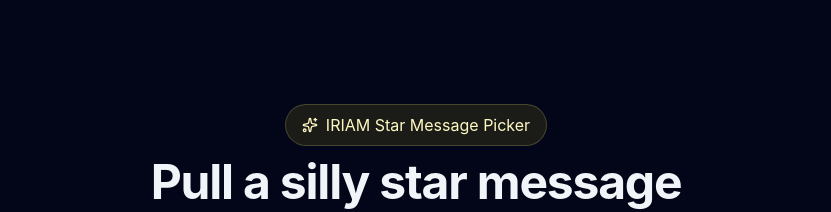
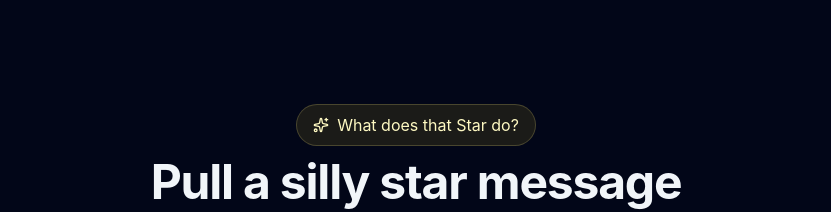
Before and after one commit to elfington-maker/iriam-star-picker, a React (Vite) app: page / in a window 1280 px wide. Shown: the top 212 px of the page, without its empty margins (224-1055 px from the left). Built offline with nearby package versions, Linux system fonts and the light colour scheme.

Commit message:
Adjusted on screen text

```diff
--- a/src/App.jsx
+++ b/src/App.jsx
@@ -130,7 +130,7 @@
           <div className="flex justify-center">
             <div className="rounded-full bg-yellow-300/10 border border-yellow-200/20 px-4 py-2 flex items-center gap-2 text-yellow-100">
               <Sparkles className="h-4 w-4" />
-              IRIAM Star Message Picker
+              What does that Star do?
             </div>
           </div>
           <h1 className="text-3xl sm:text-5xl font-bold tracking-tight">
```
